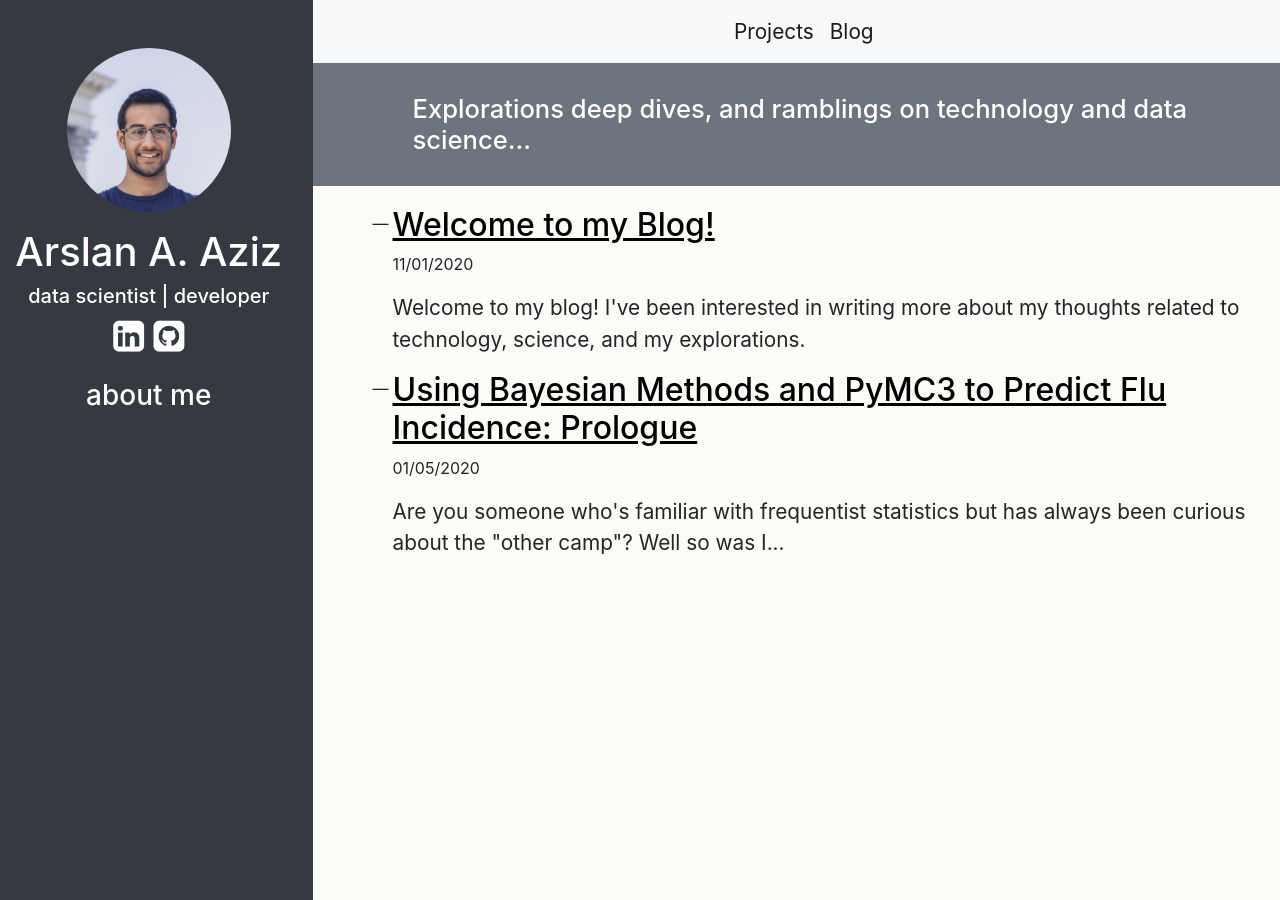
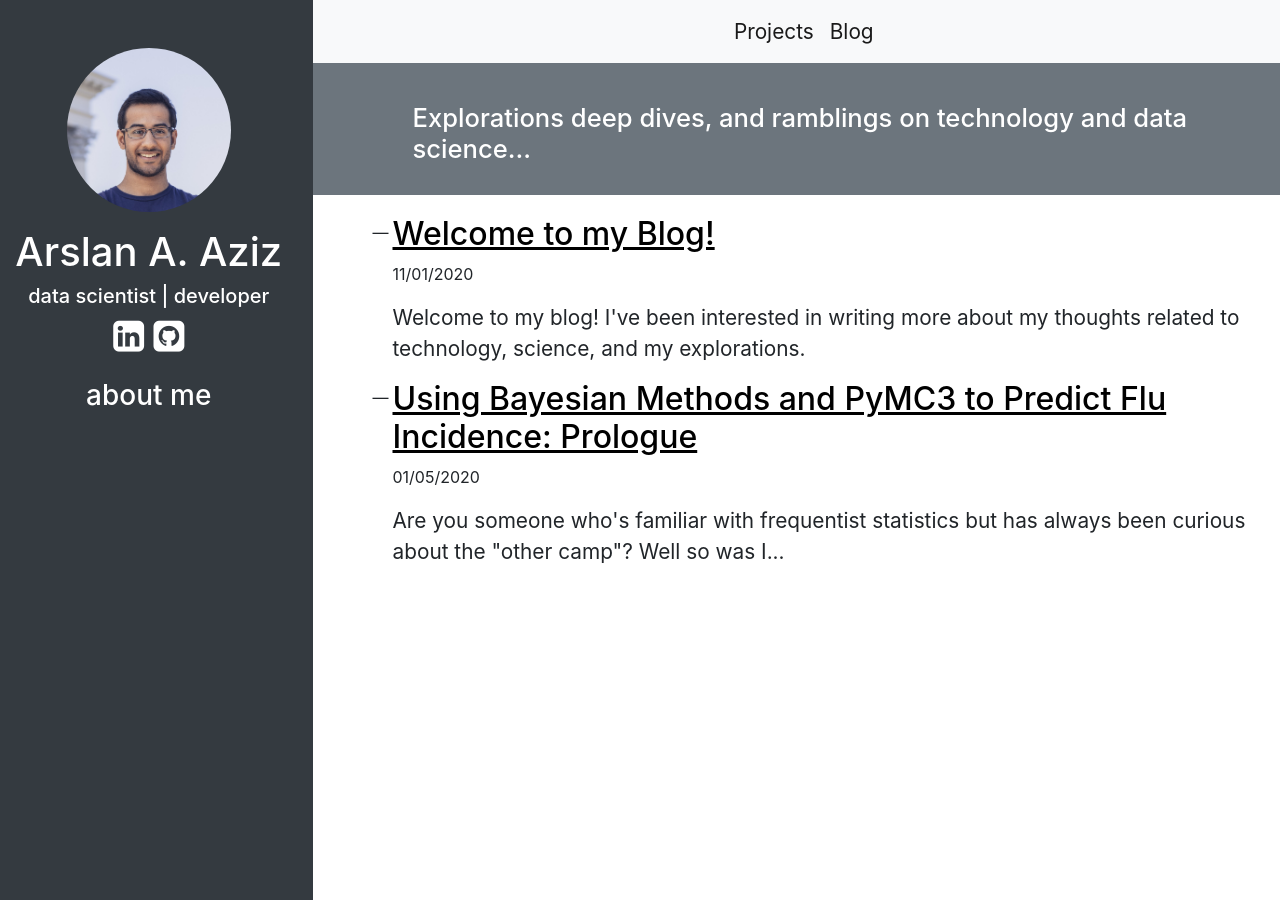
Before and after one commit to arslan-aziz/arslan-aziz.github.io, a Jekyll site: the page built from blog.html, in a window 1280 px wide. Built offline with Jekyll 4.4.1, drawn with Linux system fonts in a browser that asks for light colours.

Commit message:
update banner and background color

```diff
--- a/_layouts/default.html
+++ b/_layouts/default.html
@@ -18,7 +18,8 @@
 
   </head>
   <style>
-    body {background-color: #FCFBF7;}
+    /* body {background-color: #FCFBF7;} */
+    body {background-color: #ffffff;}
   </style>
   <body>
     <div class="container-fluid px-lg-0" style="height: 100vh; overflow-x: hidden;">
@@ -30,6 +31,7 @@
         </div>
         <div class="col-9 px-lg-0">
           {% include navigation.html %}
+          <hr style="border: 20px solid #6c757d; margin: 0px;">
           <div>
             {{ content }}
           </div>
--- a/aboutme.html
+++ b/aboutme.html
@@ -5,7 +5,7 @@ title: About Me
 <div class="container-flex">
     <div class="bg-secondary">
         <h1 class=aboutme-font style="color:white; margin-left: 100px; font-size:2vw;">
-            <br>Hello! My name is Arslan.
+            Hello! My name is Arslan.
         </h1>
         <h3 style="color:white; margin-left: 100px; font-size:2vw;">
             I'm interested in statistics, computer science, and a good book. <br><br>
--- a/blog.html
+++ b/blog.html
@@ -18,7 +18,7 @@ title: Blog
   </style>
   <div class="bg-secondary">
     <h1 style="color: white; margin-left: 100px; font-size:2vw;" class="aboutme-font">
-      <br>Explorations deep dives, and ramblings on technology and data science...<br><br>
+      Explorations deep dives, and ramblings on technology and data science...<br><br>
     </h1>
   </div>
 
```
